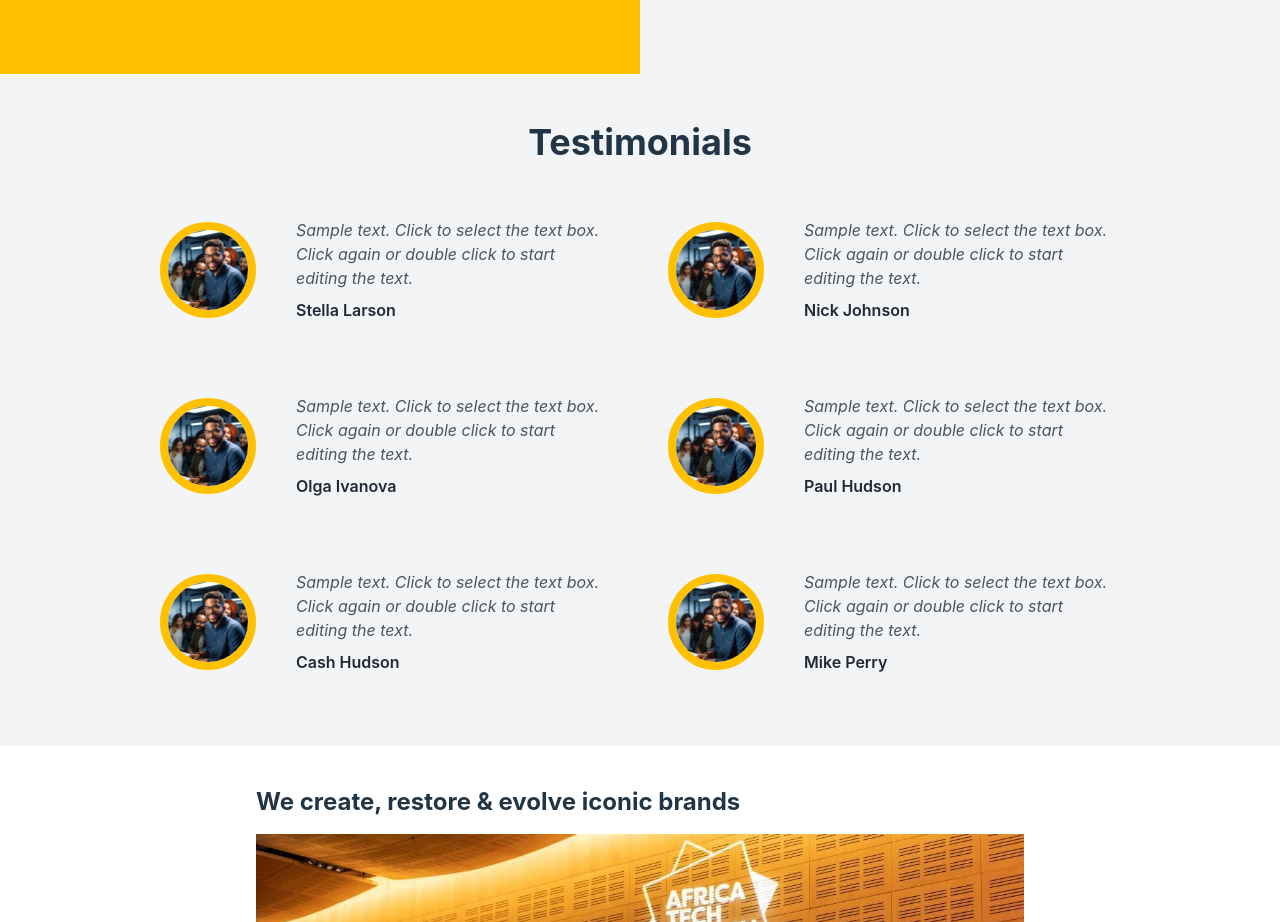
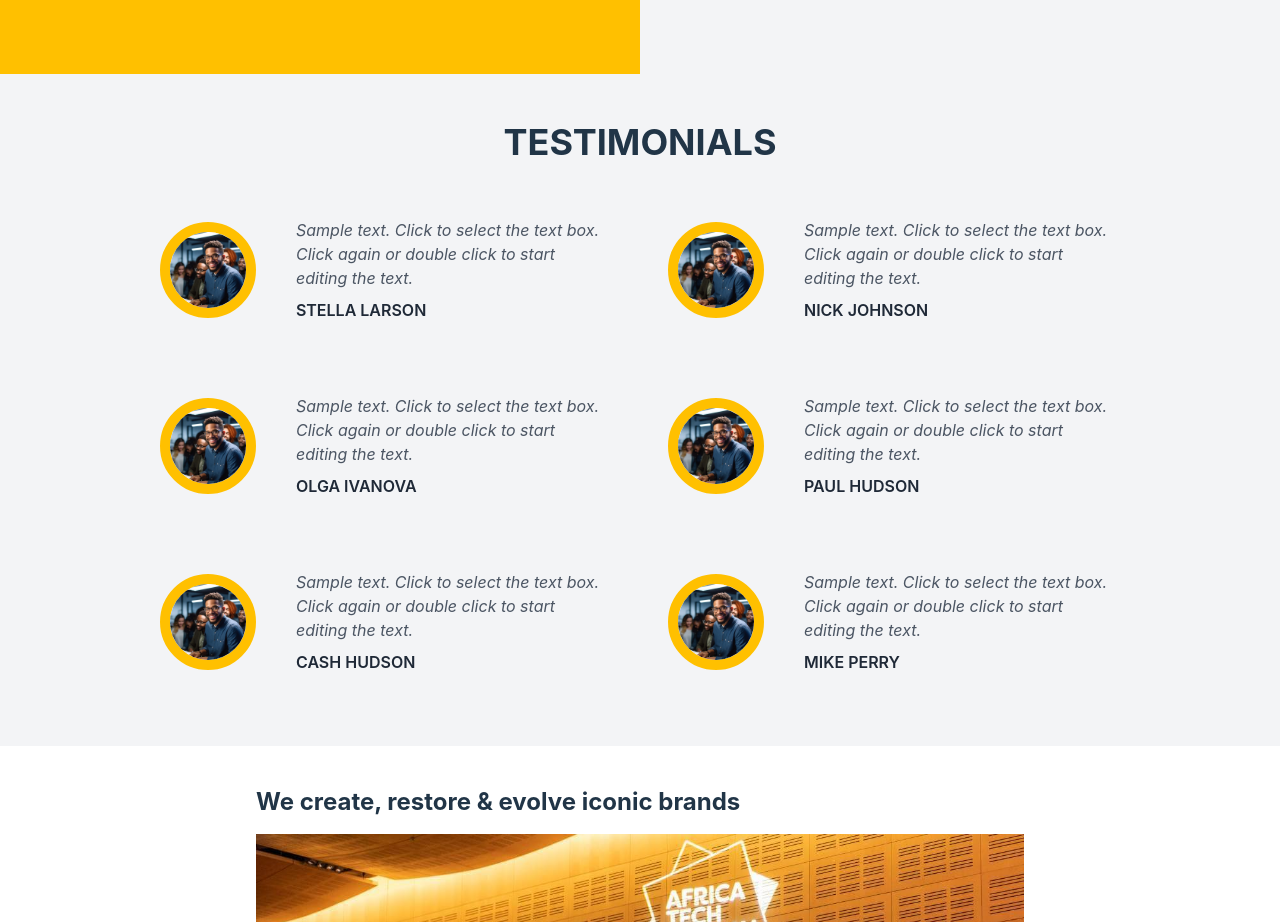
Before and after one commit to kazim110/dorna-front-app, a React (Vite) app: page / in a window 1280 px wide. Shown: the part 4900-5822 px from the top of the page. Built offline with nearby package versions, Linux system fonts and the light colour scheme.

Commit message:
fix customer section styles

```diff
--- a/src/components/CostumerSection.jsx
+++ b/src/components/CostumerSection.jsx
@@ -39,7 +39,7 @@ const CostumerSection = () => {
         <div className="container w-[80%] mx-auto px-4">
           {/* Section Header */}
           <h2
-            className="text-4xl font-bold text-center mb-8 animate-customAnimationIn2"
+            className="text-4xl font-bold uppercase text-center mb-8 animate-customAnimationIn2"
             style={{ animationDelay: "500ms" }}
           >
             Testimonials
@@ -56,11 +56,11 @@ const CostumerSection = () => {
               <img
                 src={testimonial.image}
                 alt={`${testimonial.name}'s testimonial`}
-                className="m-4 w-24 h-24 rounded rounded-full object-cover border-8 border-customYellow object-cover"
+                className="m-4 w-24 h-24 rounded rounded-full object-cover border-[10px] border-customYellow object-cover"
               />
               <div className="p-6 text-start flex flex-col items-start">
                 <p className="text-gray-600 italic mb-2">{testimonial.text}</p>
-                <h6 className="text-gray-800 font-semibold">{testimonial.name}</h6>
+                <h6 className="text-gray-800 font-semibold uppercase">{testimonial.name}</h6>
               </div>
             </div>
           ))}
```
